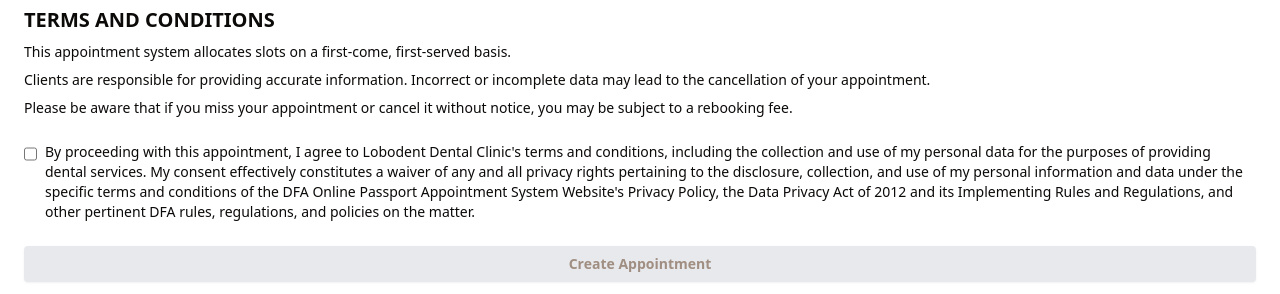
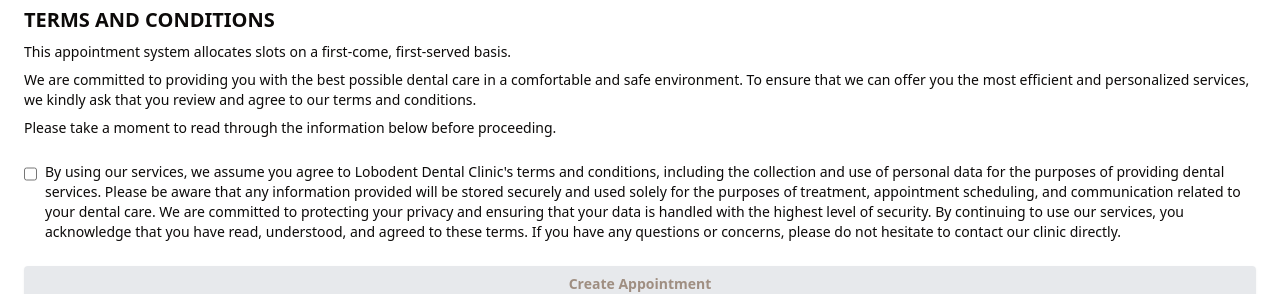
Before and after one commit to mikkouson/Dental-Clinic-Appointment-Landing-Page, a Next.js app: page /appointment in a window 1280 px wide. Shown: the part 310-604 px from the top of the page. Built offline with nearby package versions, Linux system fonts and the light colour scheme; no server answers.

Commit message:
minor fixes

```diff
--- a/components/consent.tsx
+++ b/components/consent.tsx
@@ -50,14 +50,15 @@
               first-served basis.
             </p>
             <p className="mb-2">
-              Clients are responsible for providing accurate information.
-              Incorrect or incomplete data may lead to the cancellation of your
-              appointment.
+            We are committed to providing you with the best possible dental care in a
+            comfortable and safe environment. To ensure that we can offer you
+            the most efficient and personalized services, we kindly ask that you review
+            and agree to our terms and conditions.
             </p>
             <p className="mb-2">
-              Please be aware that if you miss your appointment or cancel it
-              without notice, you may be subject to a rebooking fee.
+            Please take a moment to read through the information below before proceeding.
             </p>
+
           </div>
 
           {/* Consent */}
@@ -70,16 +71,15 @@
               className="w-4 h-4 mt-1 border-gray-300 rounded"
             />
             <label htmlFor="consent-checkbox" className="ml-2 text-sm">
-              By proceeding with this appointment, I agree to Lobodent Dental
+              By using our services, we assume you agree to Lobodent Dental
               Clinic's terms and conditions, including the collection and use of
-              my personal data for the purposes of providing dental services. My
-              consent effectively constitutes a waiver of any and all privacy
-              rights pertaining to the disclosure, collection, and use of my
-              personal information and data under the specific terms and
-              conditions of the DFA Online Passport Appointment System Website's
-              Privacy Policy, the Data Privacy Act of 2012 and its Implementing
-              Rules and Regulations, and other pertinent DFA rules, regulations,
-              and policies on the matter.
+               personal data for the purposes of providing dental services. Please
+               be aware that any information provided will be stored securely and used
+               solely for the purposes of treatment, appointment scheduling, and communication
+               related to your dental care. We are committed to protecting your privacy and
+              ensuring that your data is handled with the highest level of security.
+              By continuing to use our services, you acknowledge that you have read, understood, and agreed to these terms.
+              If you have any questions or concerns, please do not hesitate to contact our clinic directly.
             </label>
           </div>
 
--- a/components/hero.tsx
+++ b/components/hero.tsx
@@ -13,9 +13,11 @@
         From routine checkups to advanced cosmetic treatments, our dedicated team of professionals is here to give you the healthy, radiant smile you deserve.
         Step into our clinic and experience personalized care tailored to your comfort and needs, all in a welcoming and modern environment.
         </p>
+        <a href="/appointment">
         <button className="bg-[#f1d04d] text-white px-6 py-3 rounded-md shadow hover:bg-[#e6c200] transition">
-          Get Services
+          Book Now
         </button>
+        </a>
       </div>
 
       <div className="relative w-full md:w-1/2 mt-10 md:mt-0 flex justify-center">
```
